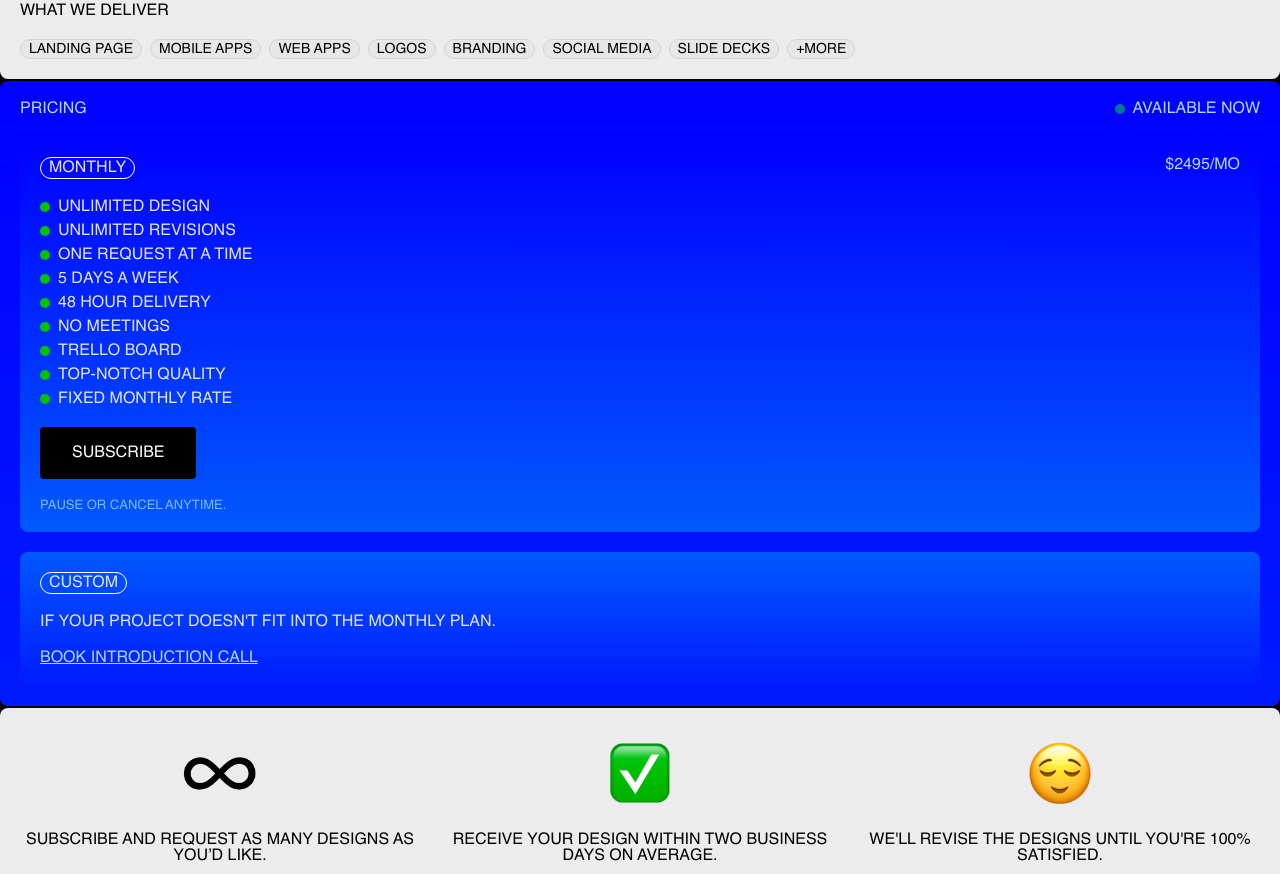
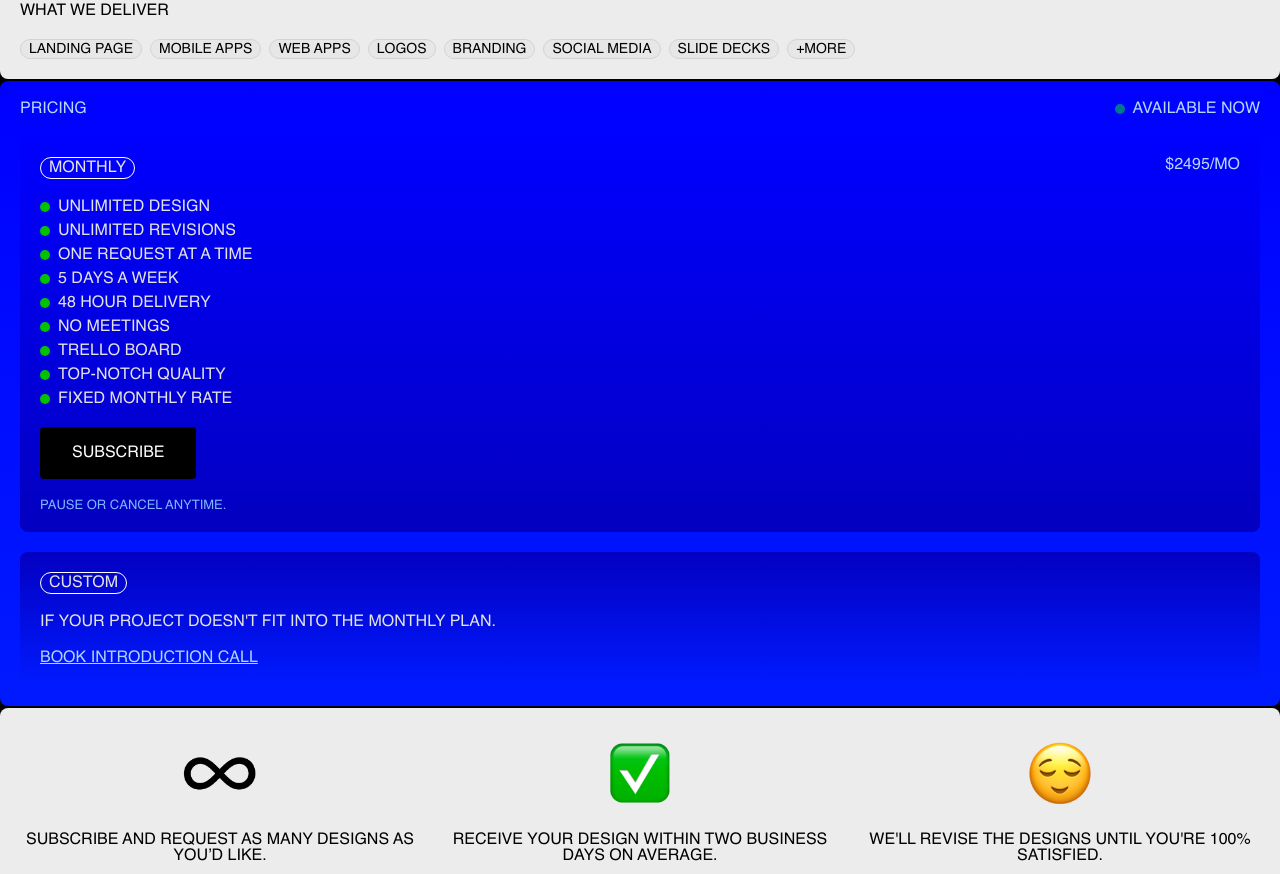
Before and after one commit to Mafwbh/tabs-standby, a plain HTML site: page index.html in a window 1280 px wide. Shown: the part 599-1473 px from the top of the page. Drawn offline with Linux system fonts and the light colour scheme; a web font is replaced by a local one.

Commit message:
pricing tab

```diff
--- a/style.css
+++ b/style.css
@@ -174,7 +174,7 @@
 
 
   .tabloc {
-    background-image: linear-gradient(rgb(0, 0, 255), rgb(0, 89, 255));
+    background-image: linear-gradient(rgb(0, 0, 255), rgb(3, 0, 192));
     display: flex;
     flex-direction: column;
     gap: 20px;
@@ -198,7 +198,7 @@
   }
 
   .tabloc3 {
-    background-image: linear-gradient(rgb(0, 89, 255), rgb(0, 26, 255));
+    background-image: linear-gradient(rgb(3, 0, 194), rgb(0, 26, 255));
     display: flex;
     flex-direction: column;
     gap: 20px;
```
